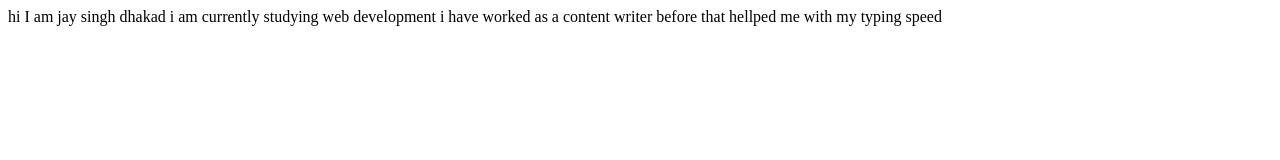
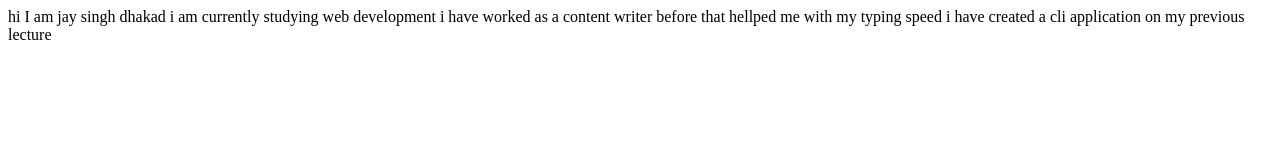
Before and after one commit to jaysinghdhakad/jaysinghdhakad.portfolio, a plain HTML site: page index.html in a window 1280 px wide. Drawn offline with Linux system fonts and the light colour scheme.

Commit message:
dics : updated work experince

```diff
--- a/index.html
+++ b/index.html
@@ -11,5 +11,8 @@
     i am currently studying web development
     i have worked as a content writer before
     that hellped me with my typing speed
+
+    i have created a cli application on my previous lecture
+
 </body>
 </html>
```
